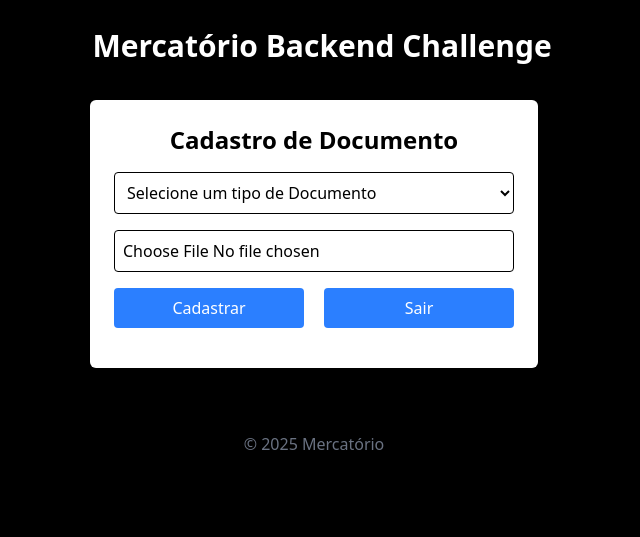
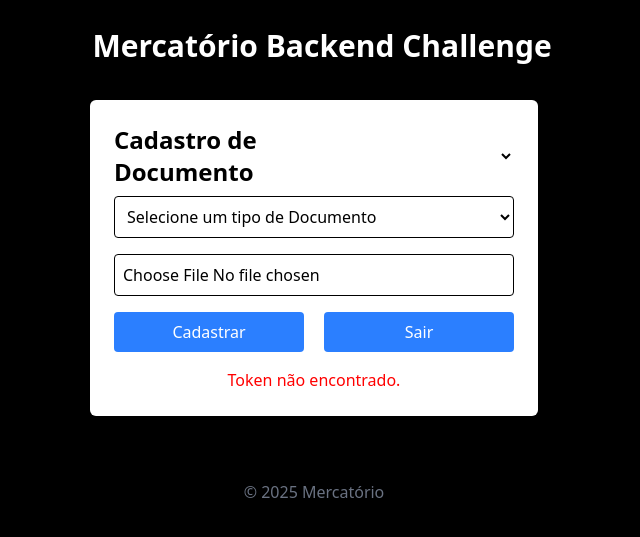
Before and after one commit to Chyod-s/api-precatory-creditor, a Flask app: template src/api_main/templates/pages/documentos_pessoal.html in a window 1280 px wide. Shown: the part 60-597 px from the top of the page, without its empty margins (326-966 px from the left). Run offline with Flask 3, Linux system fonts and the light colour scheme; the template is opened without the code that fills it, so the values that code supplies are empty; parts of the project's set-up code (start-up, migrations or seed data) failed here and were passed over.

Commit message:
feat: renomear rota de busca de usuários para busca de credores por ID e atualizar lógica de logout e cadastro de documentos pessoais

```diff
--- a/src/api_main/interface/http/routes/user_routes.py
+++ b/src/api_main/interface/http/routes/user_routes.py
@@ -81,8 +81,8 @@ class CreditorUserResource(Resource):
         response, status_code = find_aggregate()
         return response, status_code
 
-@user_ns.route('/buscar-usuarios/<int:user_id>')
-class UserResource(Resource):
+@user_ns.route('/buscar-credores-by-id/<int:user_id>')
+class GetCreditorUserResource(Resource):
     @jwt_required()
     def get(self, user_id):
         response, status_code = get_creditor(user_id)
--- a/src/api_main/static/js/base/scripts.js
+++ b/src/api_main/static/js/base/scripts.js
@@ -1,5 +1,63 @@
-document.getElementById('logout').addEventListener('click', (e) => {
+// Logout: limpa token antes de redirecionar
+document.getElementById('logout')?.addEventListener('click', (e) => {
     e.preventDefault();
+    sessionStorage.removeItem('auth_token');
     window.location.href = '/logout';
-    sessionStorage.setItem('auth_token', null);
 });
+
+document.addEventListener('DOMContentLoaded', async () => {
+    function parseJwt(token) {
+        const base64Url = token.split('.')[1];
+        const base64 = base64Url.replace(/-/g, '+').replace(/_/g, '/');
+        const jsonPayload = decodeURIComponent(atob(base64).split('').map(c =>
+            '%' + ('00' + c.charCodeAt(0).toString(16)).slice(-2)
+        ).join(''));
+        return JSON.parse(jsonPayload);
+    }
+
+    const msgEl = document.getElementById('message');
+    const selectEl = document.getElementById('op-credor');
+    if (!msgEl || !selectEl) return;
+
+    const token = sessionStorage.getItem('auth_token');
+    if (!token) {
+        msgEl.style.color = 'red';
+        msgEl.textContent = 'Token não encontrado.';
+        return;
+    }
+
+    let sub_id = '';
+    try {
+        const payload = parseJwt(token);
+        sub_id = payload.sub;
+    } catch (e) {
+        return;
+    }
+
+    try {
+        const res = await fetch(`/api/buscar-credores-by-id/${sub_id}`, {
+            method: 'GET',
+            headers: {
+                'Authorization': `Bearer ${token}`
+            },
+            credentials: 'include'
+        });
+
+        const responseData = await res.json();
+
+        console.log(responseData)
+
+        if (Array.isArray(responseData)) {
+            selectEl.innerHTML = responseData.map(doc => `
+                <option id="${doc.id}">${doc.nome}</option>
+            `).join('');
+        } else if (responseData && responseData.nome) {
+            selectEl.innerHTML = `<option id="${responseData.id}">${responseData.nome}</option>`;
+        } else {
+            selectEl.innerHTML = '<option>Sem dados</option>';
+        }
+    } catch (error) {
+        msgEl.style.color = 'red';
+        msgEl.textContent = 'Erro na conexão com o servidor.';
+    }
+});
--- a/src/api_main/static/js/user/documento_pessoal/scripts.js
+++ b/src/api_main/static/js/user/documento_pessoal/scripts.js
@@ -14,7 +14,7 @@ document.getElementById('personal-document-form').addEventListener('submit', asy
     const dataFormatada = `${dia}/${mes}/${ano}`;
 
     const formData = new FormData();
-    formData.append('credor_id', '1');
+    formData.append('credor_id', '2');
     formData.append('tipo', type);
     formData.append('arquivo_url', file);
     formData.append('enviado_em', dataFormatada);
--- a/src/api_main/templates/pages/documentos_pessoal.html
+++ b/src/api_main/templates/pages/documentos_pessoal.html
@@ -4,7 +4,14 @@
 
 {% block content %}
 <div class="max-w-md mx-auto bg-white p-6 rounded-md shadow-md text-black">
-    <h2 class="text-2xl font-bold mb-4 flex items-center justify-center">Cadastro de Documento</h2>
+
+    <div class="flex items-center gap-59 mb-2">
+        <h2 class="text-2xl font-bold">Cadastro de Documento</h2>
+        <select name="" id="op-credor">
+
+        </select>
+    </div>
+
     <form id="personal-document-form" method="POST" action="/api/personal_documents" enctype="application/x-www-form-urlencoded">
         <div class="mb-4">
             <select id="tipo" name="tipo" class="w-full p-2 border rounded" required>
```
Also changed, not shown: src/api_main/templates/pages/login.html (+6 -1 lines).
